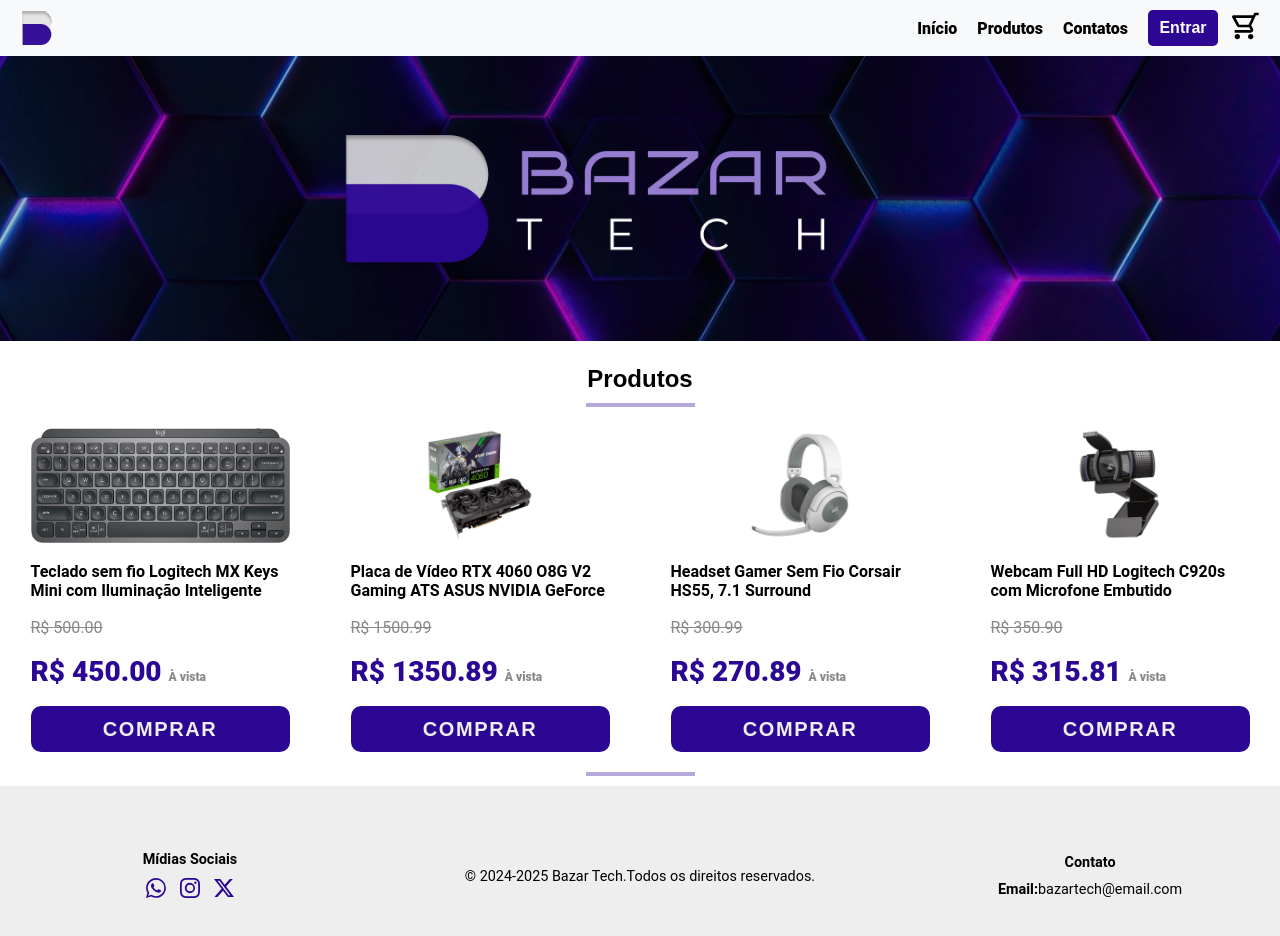
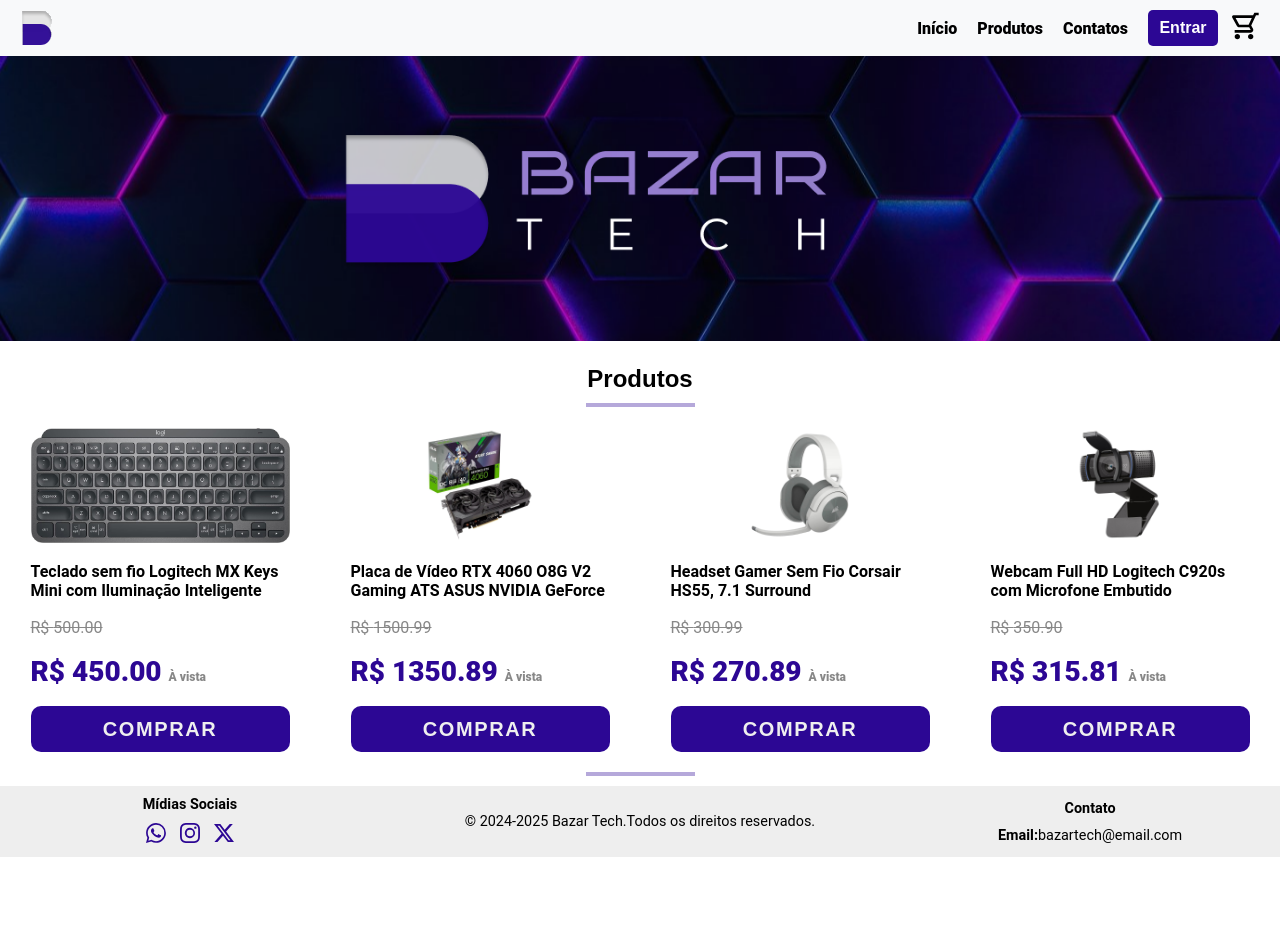
Before and after one commit to laisfrr/bazarTech, a React (Vite) app: page / in a window 1280 px wide. Shown: the top 936 px of the page. After the commit the page ends 857 px from the top, so only its background shows below. Built offline with nearby package versions, Linux system fonts and the light colour scheme; a web font is replaced by a local one.

Commit message:
fix: correcao de altura do rodape

```diff
--- a/src/components/Rodape.css
+++ b/src/components/Rodape.css
@@ -3,7 +3,7 @@
   flex-wrap: wrap;
   font-size: 0.9rem;
   width: 100%;
-  height: 180px;
+  height: auto;
   gap: 20px;
   justify-content: space-around;
   align-items: center;
```
